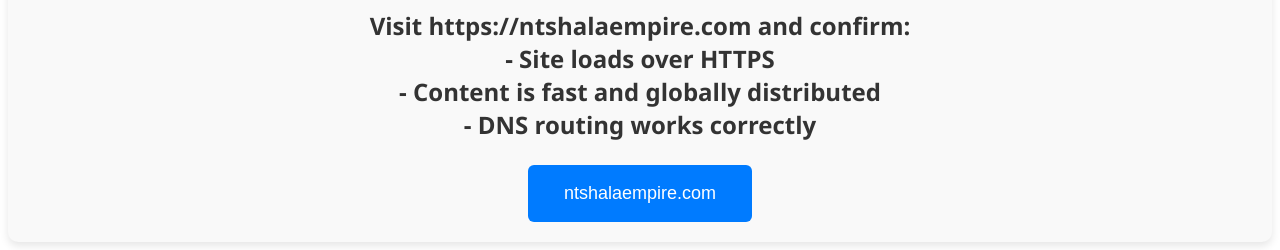
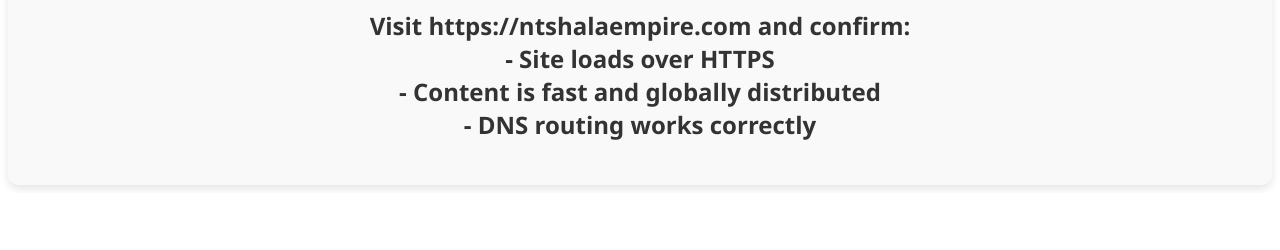
Before and after one commit to Kamo9910/Hosting-a-Secure-Stastic-Website, a plain HTML site: page index.html in a window 1280 px wide. Shown: the part 6401-6651 px from the top of the page. After the commit the page ends 6594 px from the top, so only its background shows below. Drawn offline with Linux system fonts and the light colour scheme.

Commit message:
Fix formatting issues in index.html

```diff
--- a/index.html
+++ b/index.html
@@ -83,7 +83,6 @@
                - Site loads over HTTPS <br>
                - Content is fast and globally distributed <br>
                - DNS routing works correctly</p>
-               <a class="fk" href="ntshalaempire.com"><button class="bt">ntshalaempire.com</button></a>
             </div>
 
         <script src="javascript.js" charset="utf-8" ></script>
```
